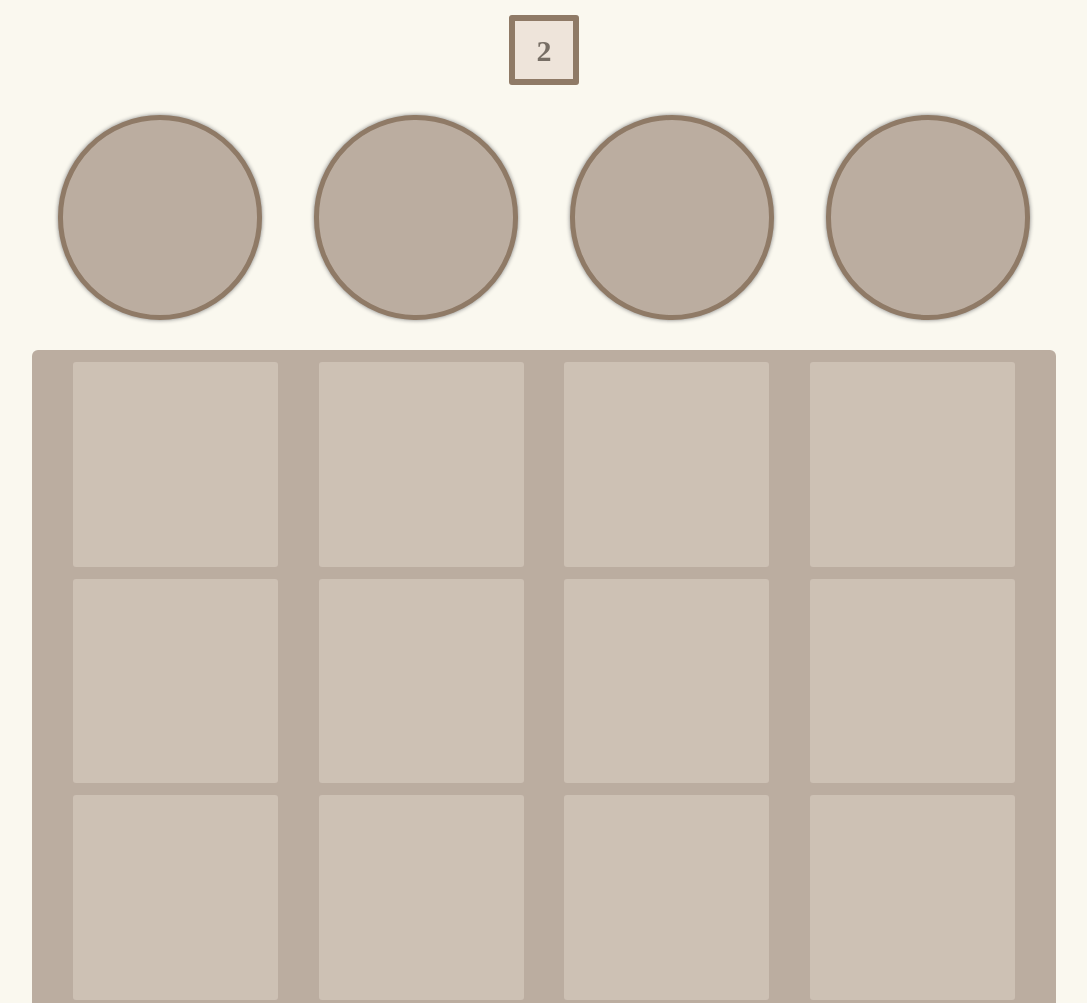
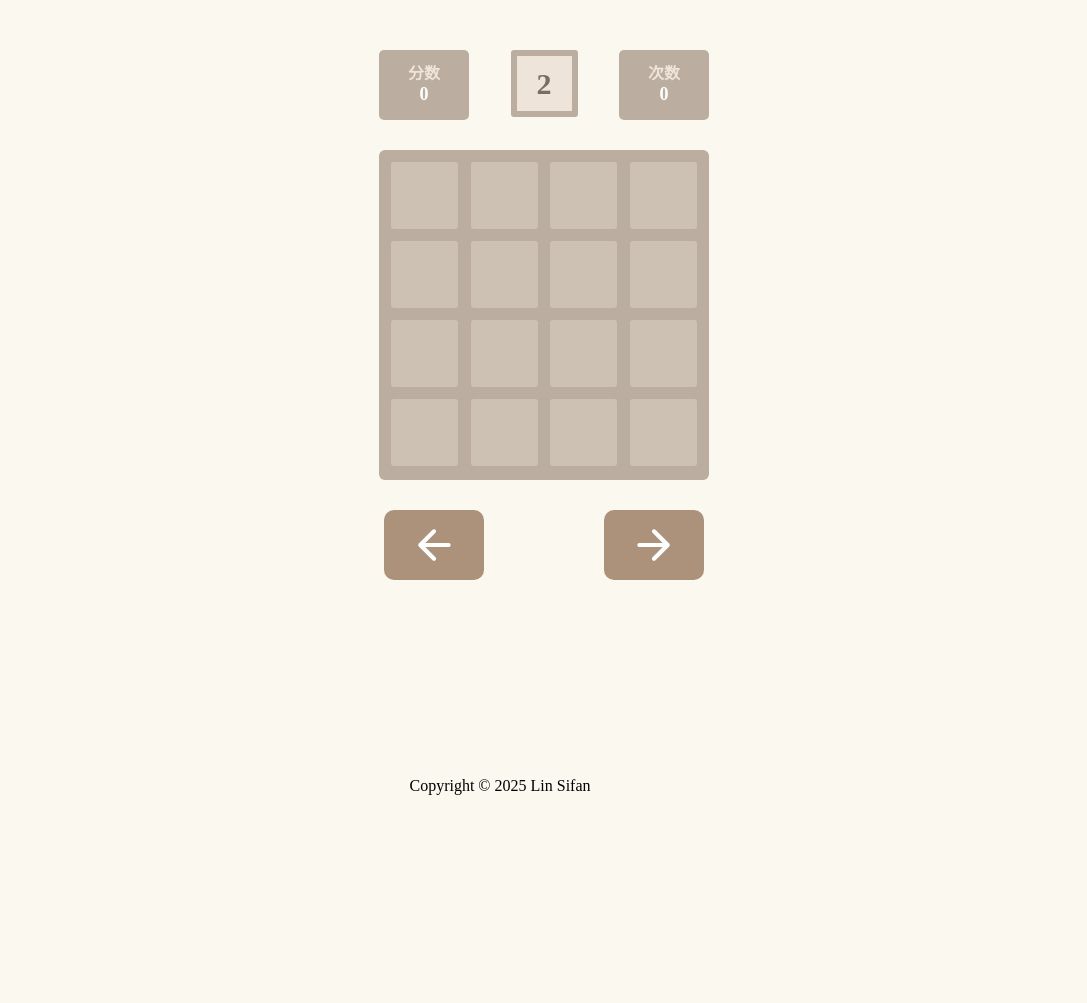
Before and after one commit to Tux123233/tux123233.github.io, a plain HTML site: page index.html in a window 1280 px wide. Shown: the top 1003 px of the page, without its empty margins (96-1183 px from the left). After the commit the page ends 800 px from the top, so only its background shows below. Drawn offline with Linux system fonts and the light colour scheme; a web font is replaced by a local one.

Commit message:
Add files via upload

```diff
--- a/index.html
+++ b/index.html
@@ -7,15 +7,20 @@
     <title>重力2048</title>
 </head>
 <body>
-    <!-- 未来的下落方块 -->
-    <div id="future-block"></div>
-
-    <!-- 控制下落位置的按钮 -->
-    <div id="fall">
-        <div class="falling" id="fall-0"></div>
-        <div class="falling" id="fall-1"></div>
-        <div class="falling" id="fall-2"></div>
-        <div class="falling" id="fall-3"></div>
+    <!-- 信息 -->
+    <div id="infor">
+        <!-- 分数 -->
+        <div id="score">
+            <div class="topic">分数</div>
+            <div id="score-number">0</div>
+        </div>
+        <!-- 未来方块 -->
+        <div id="future-block"></div>
+        <!-- 次数 -->
+        <div id="times">
+            <div class="topic">次数</div>
+            <div id="times-number">0</div>
+        </div>
     </div>
 
     <!-- 游戏棋盘 -->
@@ -49,15 +54,18 @@
         </div>
     </div>
 
-    <!-- 力控制按钮 -->
+    <!-- 重力控制按钮 -->
     <div id="force">
-        <div class="forcing" id="force-left"></div>
-        <div class="forcing" id="force-right"></div>
+        <div class="forcing" id="force-left">
+            <img src="./arrow-left.svg" alt="左箭头" width="50px">
+        </div>
+        <div class="forcing" id="force-right">
+            <img src="./arrow-right.svg" alt="右箭头" width="50px">
+        </div>
     </div>
 
-    <!-- 作者 -->
     <div id="author">
-        Copyright 2025/9/14 林思帆
+        Copyright © 2025 Lin Sifan
     </div>
 </body>
 </html>
--- a/main.js
+++ b/main.js
@@ -4,7 +4,7 @@ function get_size_rank(board){
 
     for (let i = 0; i < board.length; i++) {
         for (let j = 0; j < board[0].length; j++) {
-            if (box.includes(board[i][j]) || board[i][j] == 0){
+            if (box.includes(board[i][j]) || board[i][j] == 0){     // 排除重复
                 continue
             }else{
                 box.push(board[i][j])
@@ -22,8 +22,10 @@ function get_size_rank(board){
     return box[Math.floor(Math.random() * box.length)]
 }
 
-function set_block_style(block, value){
+function set_block_style(block, value){     //设置方块样式
     if (value == 0){
+        block.style.color = "#776e65"
+        block.style.boxShadow = ""
         block.style.backgroundColor = "rgba(238, 228, 218, 0.35)"
 
         block.innerHTML = ""
@@ -217,7 +219,9 @@ class Board{
 
 let board = new Board()
 
-document.getElementById("fall-0").addEventListener("click", function(){
+//控制
+
+document.getElementById("row0-0").addEventListener("click", function(){
     let result = board.generate_block(0)
     setTimeout(() => {
         board.draw(result[0])
@@ -227,7 +231,7 @@ document.getElementById("fall-0").addEventListener("click", function(){
     }, 250)
 })
 
-document.getElementById("fall-1").addEventListener("click", function(){
+document.getElementById("row0-1").addEventListener("click", function(){
     let result = board.generate_block(1)
     setTimeout(() => {
         board.draw(result[0])
@@ -237,7 +241,7 @@ document.getElementById("fall-1").addEventListener("click", function(){
     }, 250)
 })
 
-document.getElementById("fall-2").addEventListener("click", function(){
+document.getElementById("row0-2").addEventListener("click", function(){
     let result = board.generate_block(2)
     setTimeout(() => {
         board.draw(result[0])
@@ -247,7 +251,7 @@ document.getElementById("fall-2").addEventListener("click", function(){
     }, 250)
 })
 
-document.getElementById("fall-3").addEventListener("click", function(){
+document.getElementById("row0-3").addEventListener("click", function(){
     let result = board.generate_block(3)
     setTimeout(() => {
         board.draw(result[0])
--- a/style.css
+++ b/style.css
@@ -1,8 +1,13 @@
-@import url("./tool.css");
-
 @font-face{
     font-family: "siyuan";
     src: url("./SourceHanSansSC-Regular-2.otf");
+}
+
+:root{
+    --backcolor: #FAF8EF;
+    --fontcolor: #776e65;
+    --scoreback: #bbada0;
+    --buttonback: #ac927b;
 }
 
 *{
@@ -14,54 +19,66 @@ body{
     margin: 0;
     padding-left: 20px;
     padding-right: 20px;
+    padding-top: 50px;
+}
+
+#infor{
+    width: 330px;
+
+    display: flex;
+    position: relative;
+    margin: auto;
+
+    justify-content: space-between;
+}
+
+#score, #times{
+    width: 90px;
+    height: 70px;
+
+    box-sizing: border-box;
+    padding-top: 10px;
+
+    background-color: var(--scoreback);
+
+    border-radius: 5px;
+}
+
+#times-number, #score-number{
+    color: white;
+    text-align: center;
+    font-size: 18px;
+    font-weight: bolder;
+}
+
+.topic{
+    color: #eee4da;
+    text-align: center;
+    font-weight: bolder;
+
+    position: relative;
 }
 
 #future-block{
-    width: 70px;
-    height: 70px;
-
-    position: relative;
-    margin: auto;
-    margin-top: 15px;
+    width: 67px;
+    height: 67px;
 
     box-sizing: border-box;
-    border: 6px solid var(--buttoncolor);
+    border: 6px solid var(--scoreback);
     border-radius: 3px;
 
     text-align: center;
-    line-height: 60px;
+    line-height: 55px;
     font-size: 30px;
     font-weight: bolder;
     color: var(--fontcolor);
 }
 
-#fall{
-    display: flex;
-    width: 80vw;
-
-    position: relative;
-    margin: auto;
-    margin-top: 30px;
-
-    justify-content: space-around;
-}
-
-.falling{
-    width: 16vw;
-    height: 16vw;
+#borad{
+    width: 330px;
+    height: 330px;
 
     box-sizing: border-box;
-    border-radius: 50%;
-    border: 5px solid var(--buttoncolor);
-    box-shadow: 0px 0px 4px gray;
-
-    background-color: var(--scoreback);
-}
-
-#borad{
-    width: 80vw;
-    height: 80vw;
-
     position: relative;
     margin: auto;
     margin-top: 30px;
@@ -76,8 +93,8 @@ body{
 }
 
 .row div{
-    width: 16vw;
-    height: 16vw;
+    width: 67px;
+    height: 67px;
 
     position: relative;
     margin-top: 12px;
@@ -92,33 +109,32 @@ body{
 }
 
 #force{
-    width: 80vw;
+    width: 320px;
 
     display: flex;
+    justify-content: space-between;
 
     position: relative;
     margin: auto;
-    margin-top: 40px;
-
-    justify-content: space-between;
+    margin-top: 30px;
 }
 
 .forcing{
-    width: 30vw;
+    width: 100px;
     height: 70px;
 
-    background-color: var(--scoreback);
-    box-shadow: 0px 0px 4px rgb(179, 179, 179);
+    border-radius: 10px;
+    background-color: var(--buttonback);
 
-    box-sizing: border-box;
-    border-radius: 5px;
-    border: 5px solid var(--buttoncolor);
+    display: flex;
+    justify-content: center;
+
 }
 
 #author{
     width: 90vw;
     text-align: center;
 
-    position: relative;
-    margin-top: 30px;
+    position: absolute;
+    bottom: 5px;
 }
```
Also changed, not shown: arrow-left.svg (added), arrow-right.svg (added).
